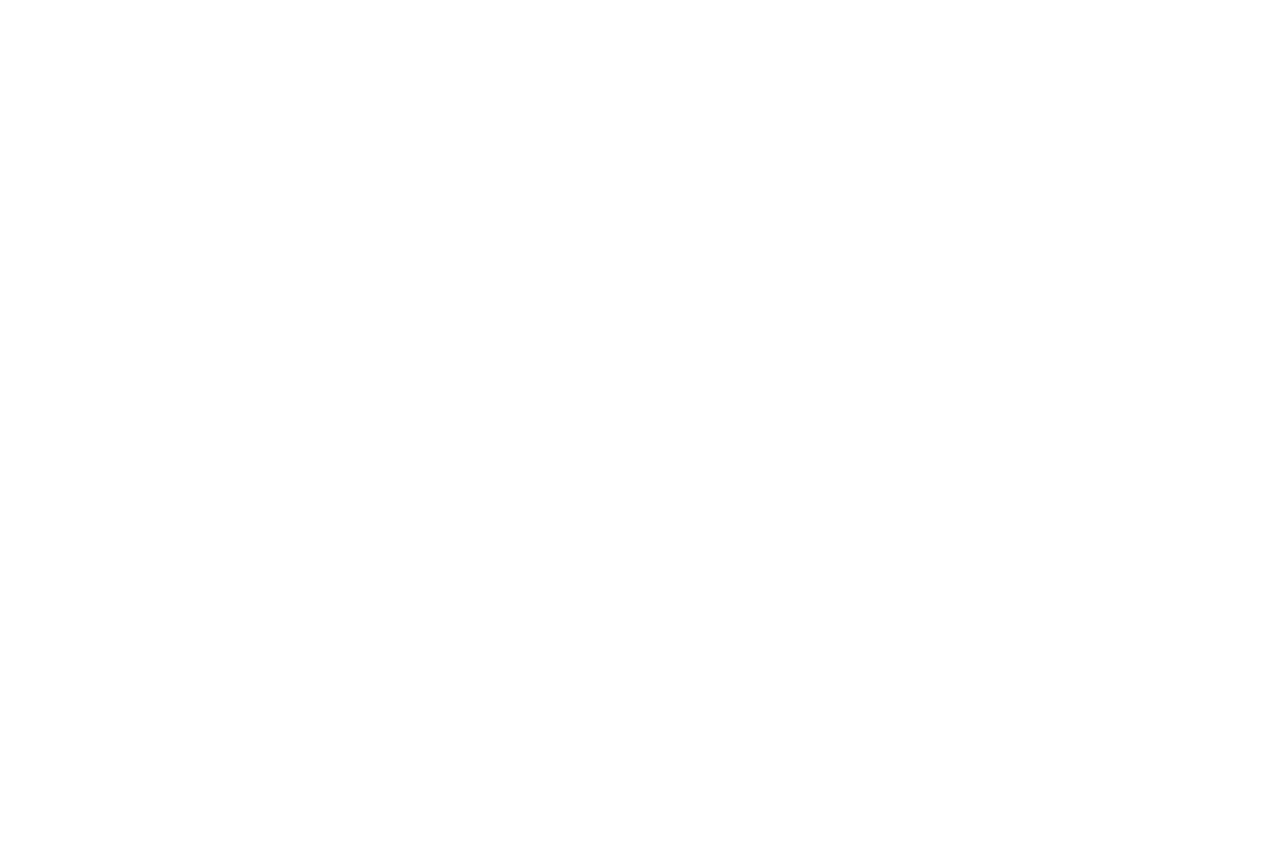
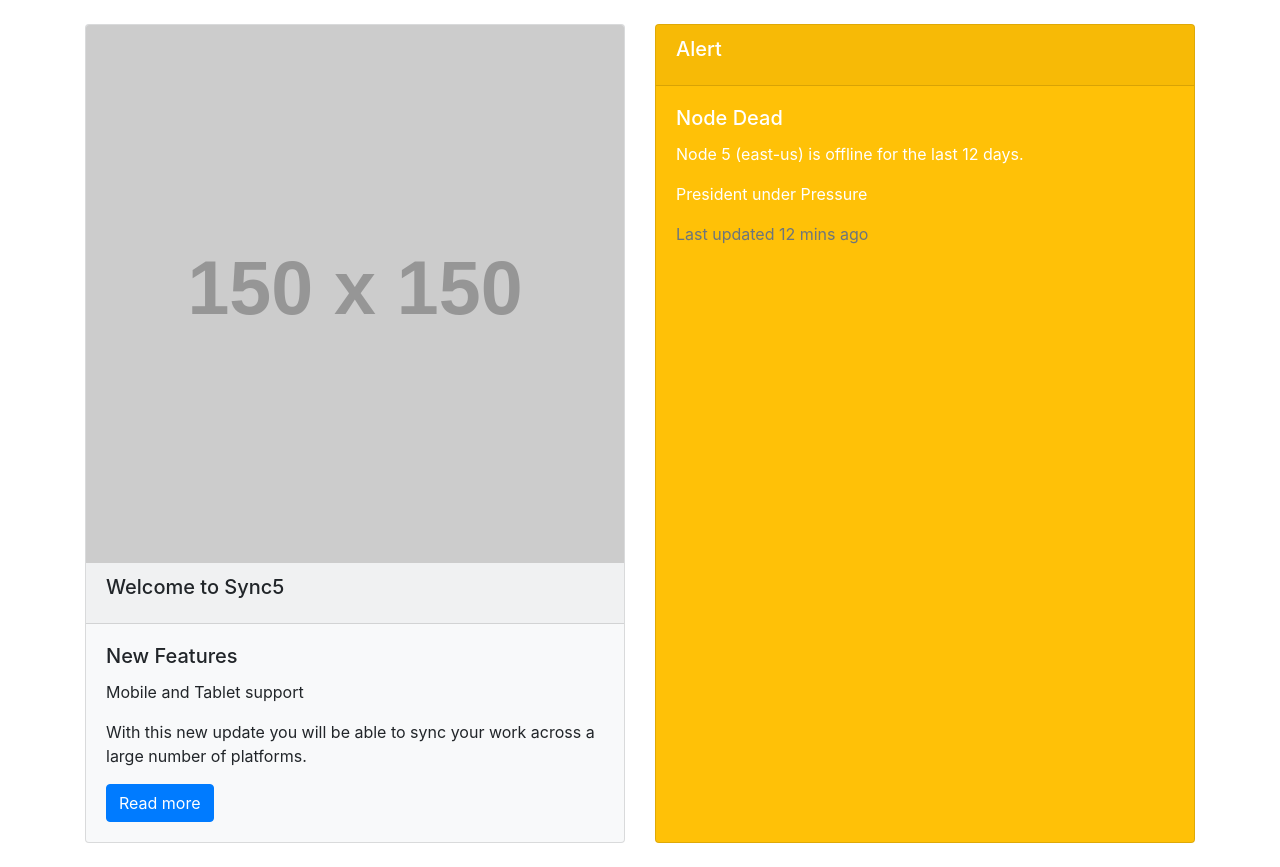
Before and after one commit to acciojob/bootstrap-card-Ashwini277, a website: page main.html in a window 1280 px wide. Before the commit the page ends 800 px from the top, so only its background shows below. Drawn offline with nearby package versions, Linux system fonts and the light colour scheme; placeholder pictures from the web are drawn by us.

Commit message:
created a submission

```diff
--- a/main.html
+++ b/main.html
@@ -1,16 +1,47 @@
 <!DOCTYPE html>
+<html lang="en">
+<head>
+    <meta charset="UTF-8">
+    <meta name="viewport" content="width=device-width, initial-scale=1.0">
+    <title>Bootstrap Card Deck</title>
+    <!-- Bootstrap CSS -->
+    <link rel="stylesheet" href="https://maxcdn.bootstrapcdn.com/bootstrap/4.5.2/css/bootstrap.min.css">
+</head>
+<body>
+    <div class="container my-4">
+        <div class="card-deck">
+            <!-- Card 1 -->
+            <div class="card bg-light">
+                <img src="https://via.placeholder.com/150" class="card-img-top" alt="Card image">
+                <div class="card-header">
+                    <h5 class="card-title">Welcome to Sync5</h5>
+                </div>
+                <div class="card-body">
+                    <h5 class="card-title">New Features</h5>
+                    <p class="card-text">Mobile and Tablet support</p>
+                    <p class="card-text">With this new update you will be able to sync your work across a large number of platforms.</p>
+                    <a href="#" class="btn btn-primary">Read more</a>
+                </div>
+            </div>
 
-<html>
+            <!-- Card 2 -->
+            <div class="card bg-warning text-white">
+                <div class="card-header">
+                    <h5 class="card-title">Alert</h5>
+                </div>
+                <div class="card-body">
+                    <h5 class="card-title">Node Dead</h5>
+                    <p class="card-text">Node 5 (east-us) is offline for the last 12 days.</p>
+                    <p class="card-text">President under Pressure</p>
+                    <p class="card-text text-muted">Last updated 12 mins ago</p>
+                </div>
+            </div>
+        </div>
+    </div>
 
-<head>
-	<link rel="stylesheet" href="styles.css">
-</head>
-
-<body>
-	<!-- the entire body must be written by student -->
-    <script type="text/javascript" src="./script.js">
-</script>
-
+    <!-- Bootstrap JS and dependencies -->
+    <script src="https://code.jquery.com/jquery-3.5.1.slim.min.js"></script>
+    <script src="https://cdn.jsdelivr.net/npm/@popperjs/core@2.5.3/dist/umd/popper.min.js"></script>
+    <script src="https://maxcdn.bootstrapcdn.com/bootstrap/4.5.2/js/bootstrap.min.js"></script>
 </body>
-
 </html>
--- a/styles.css
+++ b/styles.css
@@ -1,2 +1,2 @@
 
-/* Your CSS Code here. */
+/* Your CSS Code here.
```
